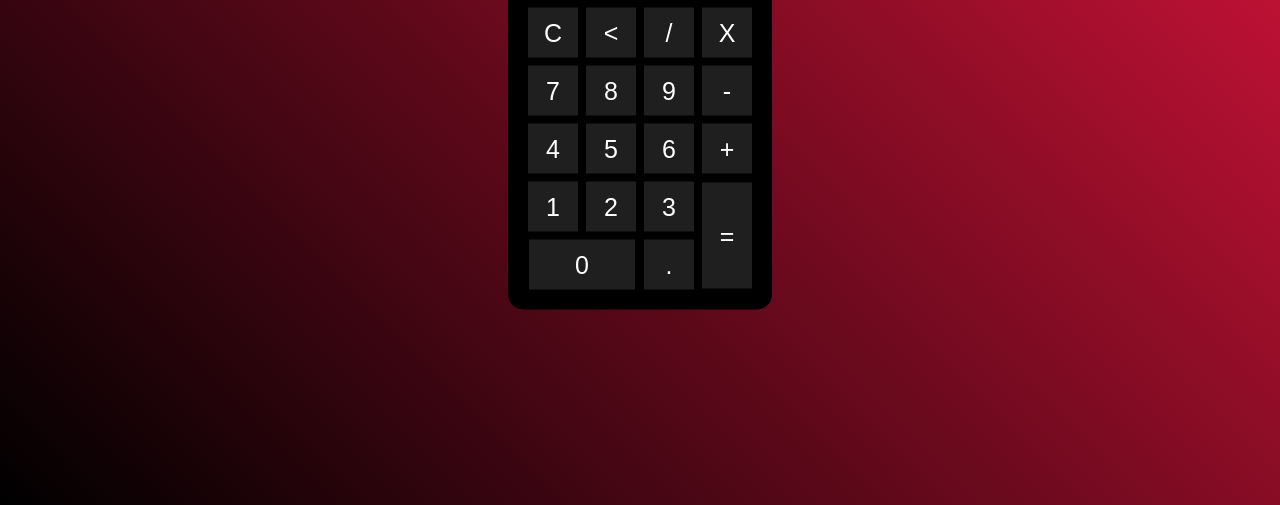
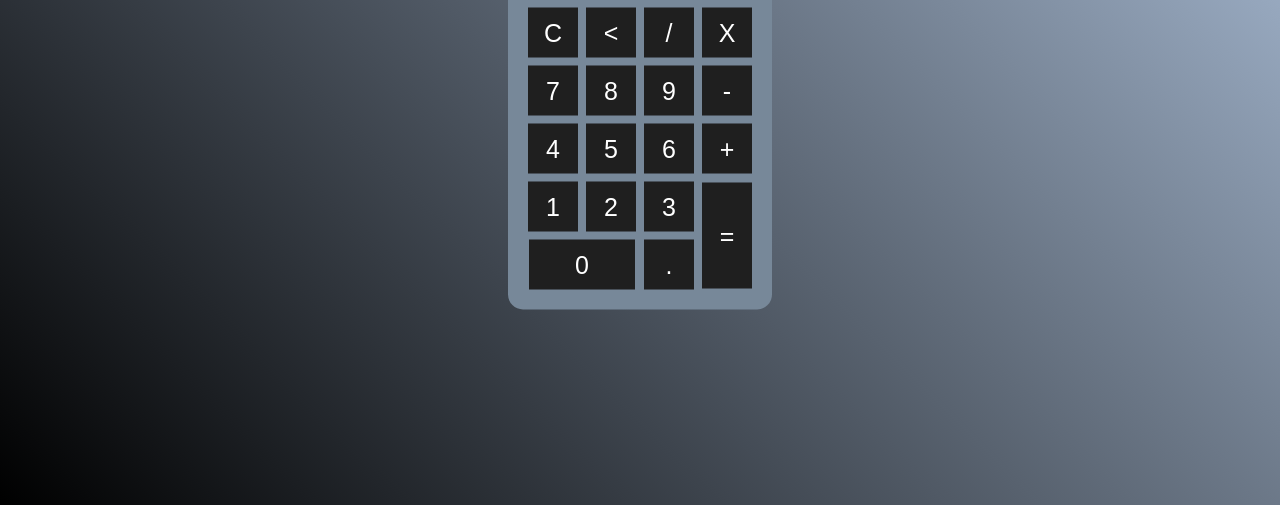
Before and after one commit to projectduetec/calculadora_js, a plain HTML site: page index.html in a window 1280 px wide. Shown: the part 295-800 px from the top of the page. Drawn offline with Linux system fonts and the light colour scheme.

Commit message:
Add files via upload

```diff
--- a/css/estilo.css
+++ b/css/estilo.css
@@ -3,7 +3,7 @@
     padding: 0;
 }
 .fundo{
-    background-image: linear-gradient(45deg,black,crimson);
+    background-image: linear-gradient(45deg,black, #B0C4DE);
     height: 100vh;
     color: white;
     font-family: Arial, Helvetica, sans-serif;
@@ -11,7 +11,7 @@
 }
 .calculadora{
     position: absolute;
-    background-color: black;
+    background-color: #778899;
     top: 50%;
     left: 50%;
     transform: translate(-50%,-50%);
```
